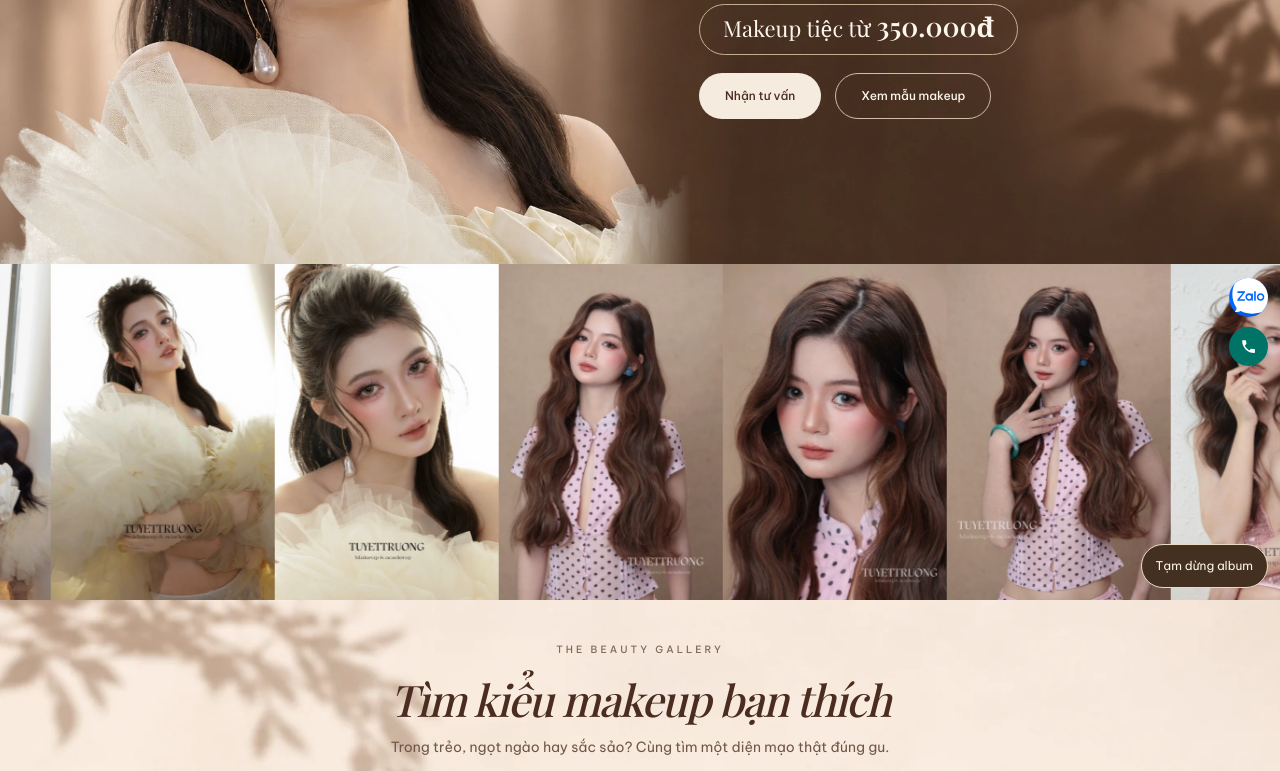
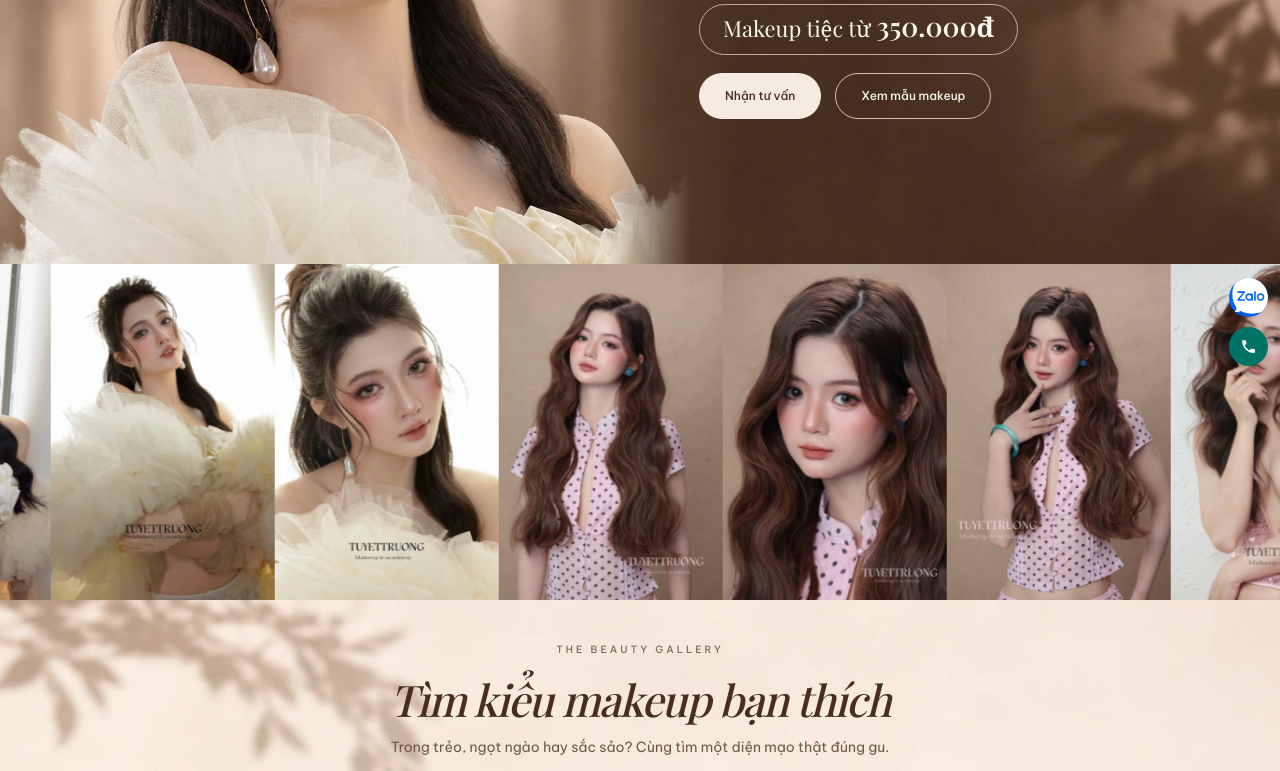
Before and after one commit to havanvandn-prog/tuyet-truong-makeup-preview, a plain HTML site: page index.html in a window 1280 px wide. Shown: the part 418-1189 px from the top of the page. Drawn offline with nearby package versions, Linux system fonts and the light colour scheme; a web font is replaced by a local one.

Commit message:
Start photo album automatically without a playback button

```diff
--- a/app.js
+++ b/app.js
@@ -291,7 +291,6 @@
     const slides = [...track.children];
     const COUNT = slides.length;
 
-    const motionPreference = window.matchMedia("(prefers-reduced-motion: reduce)");
     let loopWidth = 0;
     let offsetPx = 0;
     let lightboxIndex = 0;
@@ -387,25 +386,11 @@
     albumSize.observe(marquee);
     albumSize.observe(track);
 
-    const playback = document.querySelector(".album-playback");
-    let userPlayback;
-    const isPlaying = () => userPlayback ?? !motionPreference.matches;
-    function updatePlaybackLabel() {
-      playback.textContent = isPlaying() ? "Tạm dừng album" : "Phát album";
-    }
-    playback.hidden = false;
-    playback.addEventListener("click", () => {
-      userPlayback = !isPlaying();
-      updatePlaybackLabel();
-    });
-    motionPreference.addEventListener("change", updatePlaybackLabel);
-    updatePlaybackLabel();
-
     let lastFrame;
     function tick(now) {
       const elapsed = Math.min(now - (lastFrame ?? now), 50);
       lastFrame = now;
-      if (isPlaying() && loopWidth > 0 && !lightbox?.open &&
+      if (loopWidth > 0 && !lightbox?.open &&
           !marquee.classList.contains("is-paused") && !track.querySelector(":focus-visible")) {
         offsetPx = (offsetPx + 90 * elapsed / 1000) % loopWidth;
         applyOffset();
--- a/index.html
+++ b/index.html
@@ -13,9 +13,9 @@
   <link rel="preconnect" href="https://fonts.googleapis.com">
   <link rel="preconnect" href="https://fonts.gstatic.com" crossorigin>
   <link rel="stylesheet" href="https://fonts.googleapis.com/css2?family=Be+Vietnam+Pro:wght@400;500;600;700&family=Playfair+Display:ital,wght@0,400;0,500;0,600;1,400;1,500&display=swap">
-  <link rel="stylesheet" href="styles.css?v=album-playback"><link rel="stylesheet" href="hero-layers.css">
+  <link rel="stylesheet" href="styles.css?v=album-autoplay"><link rel="stylesheet" href="hero-layers.css">
   <script src="config.js" defer></script>
-  <script src="app.js?v=album-playback" defer></script>
+  <script src="app.js?v=album-autoplay" defer></script>
 </head>
 <body id="top">
   <a class="skip-link" href="#main">Đến nội dung chính</a>
@@ -59,7 +59,6 @@
           <button type="button" class="photo-marquee-slide" style="aspect-ratio:817 / 1440" data-gallery-index="21" aria-label="Xem ảnh 21"><img src="assets/makeup-album-03.webp" alt="" width="817" height="1440" loading="lazy" decoding="async" draggable="false"></button>
         </div>
       </div>
-    <button class="album-playback" type="button" aria-controls="photo-marquee-track" hidden>Phát album</button>
     </section>
 
     <section class="album section-pad" id="album" aria-labelledby="album-title">
--- a/styles.css
+++ b/styles.css
@@ -237,18 +237,3 @@ dialog{border:0;color:var(--brown);background:var(--cream);box-shadow:0 20px 100
 .photo-marquee-slide:focus-visible {
     outline-offset: -4px;
 }
-
-#album-slider { position: relative; }
-.album-playback {
-  position: absolute;
-  right: 12px;
-  bottom: 12px;
-  min-height: 44px;
-  padding: 8px 14px;
-  border: 1px solid #eadbc3;
-  border-radius: 99px;
-  color: #fff8ec;
-  background: #443020;
-  font-size: 12px;
-}
-.album-playback[hidden] { display: none; }
```
